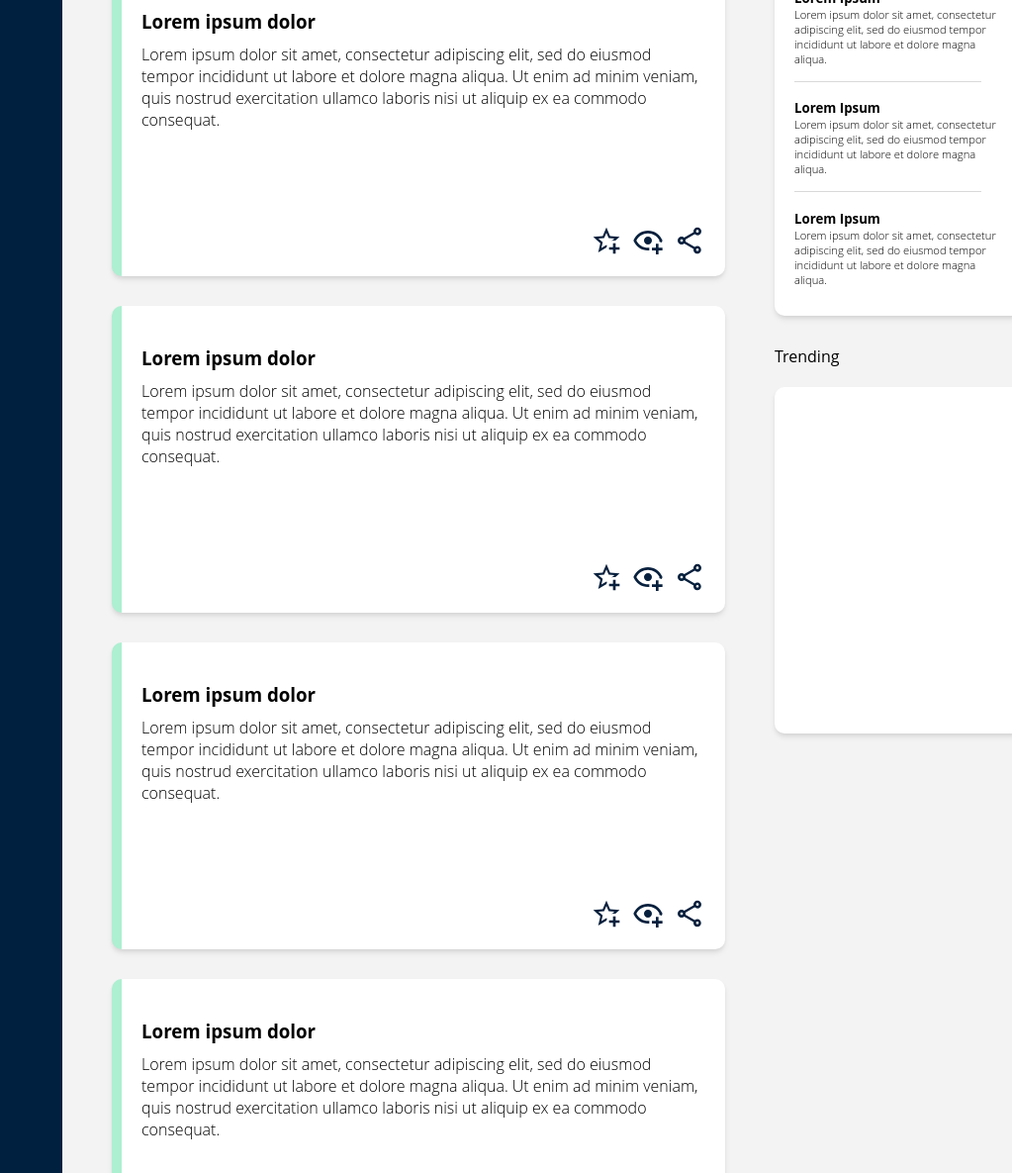
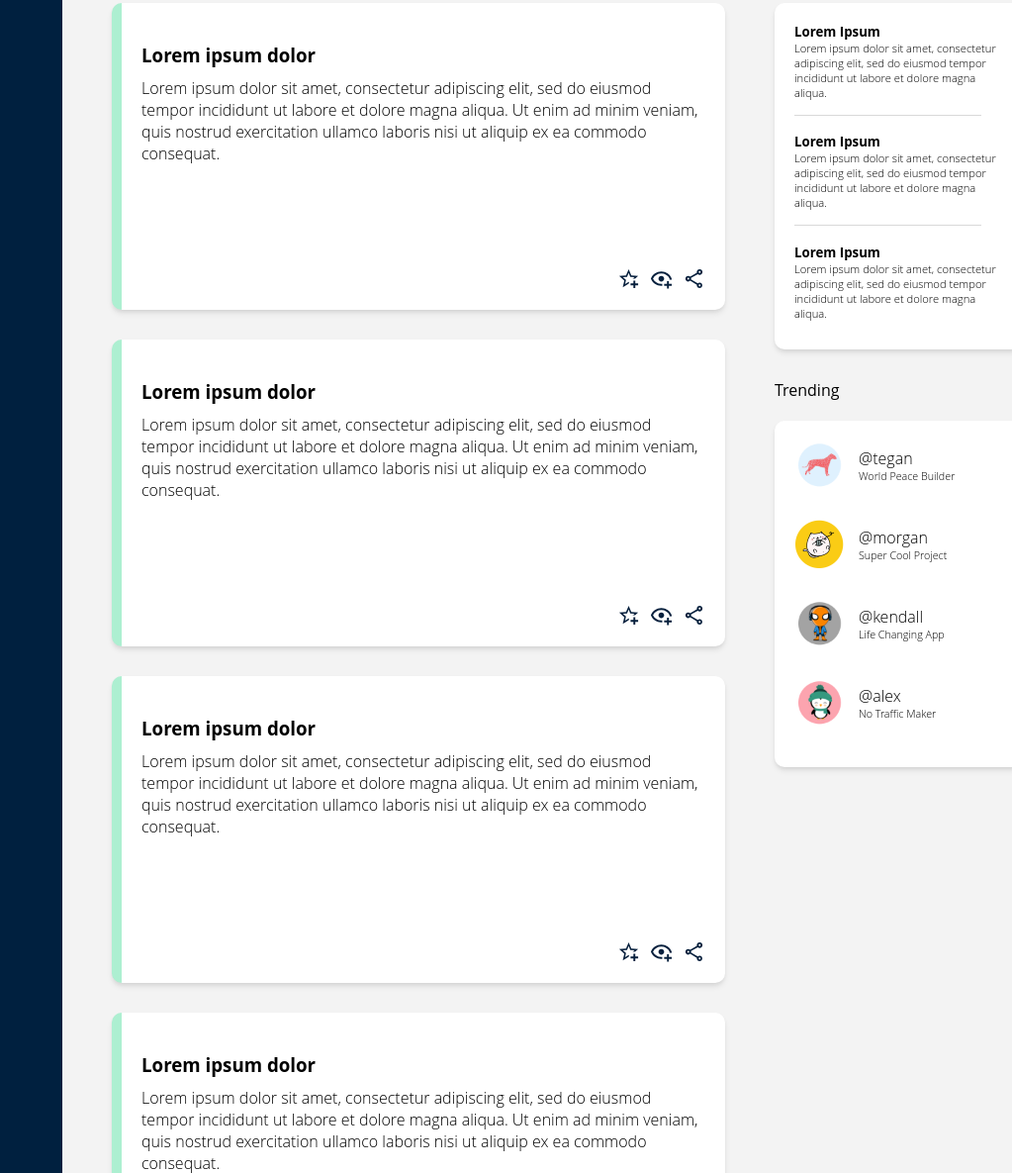
Before and after one commit to Havhar0/Admin_Dashboard, a plain HTML site: page index.html in a window 1280 px wide. Shown: the part 507-1692 px from the top of the page at 99% size, without its empty margins (257-1280 px from the left). Drawn offline with Linux system fonts and the light colour scheme; a script that the page names is missing.

Commit message:
All objects & styles added

```diff
--- a/index.html
+++ b/index.html
@@ -13,6 +13,8 @@
 
 
 <div class="wrapper">
+
+<!--------------------- LEFT COLUMN -->
 
     <div class="left-column">
 
@@ -46,6 +48,8 @@
 
     </div>
 
+<!--------------------- RIGHT COL / HEADER-->
+
     <div class="right-column">
 
         <div class="header">
@@ -57,14 +61,14 @@
                 </div>
                 <div class="header-top-right">
                     <img src="images/bell.png" class="bell">
-                    <img src="images/avatar.png" style="width:42px;height:42px;">
+                    <img src="images/john2.png" style="width:42px;height:42px;">
                     <p class="name">John Wayne</p>
                 </div>
             </div>
             <div class="header-bot">
 
                 <div class="header-bot-left">
-                    <img class="avatar-big" src="images/avatar.png">
+                    <img class="avatar-big" src="images/john2.png">
                     <div class="header-bot-text">
                         <p>Hi there,</p><h3>John Wayne (@JohnW)</h3>
                     </div>
@@ -78,6 +82,8 @@
 
             </div>
         </div>
+
+<!--------------------- MAIN BODY -->
 
         <div class="body-titles">
             <div class="title-proj">Your projects</div>
@@ -97,9 +103,9 @@
                         </div>
 
                         <div class="card-content-icons">
-                            <img src="images/star.svg" style="width:32px;height:32px;">
-                            <img src="images/eye.svg" style="width:32px;height:32px;">
-                            <img src="images/share.svg" style="width:32px;height:32px;">
+                            <img src="images/star.svg" class="card-icon">
+                            <img src="images/eye.svg" class="card-icon">
+                            <img src="images/share.svg" class="card-icon">
                         </div>
 
                     </div>
@@ -107,16 +113,15 @@
 
                 <div class="card">
                     <div class="card-content">
-
                         <div class="card-content-text">
                             <h3>Lorem ipsum dolor</h3>
                             <p>Lorem ipsum dolor sit amet, consectetur adipiscing elit, sed do eiusmod tempor incididunt ut labore et dolore magna aliqua. Ut enim ad minim veniam, quis nostrud exercitation ullamco laboris nisi ut aliquip ex ea commodo consequat. </p>
                         </div>
 
                         <div class="card-content-icons">
-                            <img src="images/star.svg" style="width:32px;height:32px;">
-                            <img src="images/eye.svg" style="width:32px;height:32px;">
-                            <img src="images/share.svg" style="width:32px;height:32px;">
+                            <img src="images/star.svg" class="card-icon">
+                            <img src="images/eye.svg" class="card-icon">
+                            <img src="images/share.svg" class="card-icon">
                         </div>
 
                     </div>
@@ -124,16 +129,15 @@
 
                 <div class="card">
                     <div class="card-content">
-
                         <div class="card-content-text">
                             <h3>Lorem ipsum dolor</h3>
                             <p>Lorem ipsum dolor sit amet, consectetur adipiscing elit, sed do eiusmod tempor incididunt ut labore et dolore magna aliqua. Ut enim ad minim veniam, quis nostrud exercitation ullamco laboris nisi ut aliquip ex ea commodo consequat. </p>
                         </div>
 
                         <div class="card-content-icons">
-                            <img src="images/star.svg" style="width:32px;height:32px;">
-                            <img src="images/eye.svg" style="width:32px;height:32px;">
-                            <img src="images/share.svg" style="width:32px;height:32px;">
+                            <img src="images/star.svg" class="card-icon">
+                            <img src="images/eye.svg" class="card-icon">
+                            <img src="images/share.svg" class="card-icon">
                         </div>
 
                     </div>
@@ -141,16 +145,15 @@
 
                 <div class="card">
                     <div class="card-content">
-
                         <div class="card-content-text">
                             <h3>Lorem ipsum dolor</h3>
                             <p>Lorem ipsum dolor sit amet, consectetur adipiscing elit, sed do eiusmod tempor incididunt ut labore et dolore magna aliqua. Ut enim ad minim veniam, quis nostrud exercitation ullamco laboris nisi ut aliquip ex ea commodo consequat. </p>
                         </div>
 
                         <div class="card-content-icons">
-                            <img src="images/star.svg" style="width:32px;height:32px;">
-                            <img src="images/eye.svg" style="width:32px;height:32px;">
-                            <img src="images/share.svg" style="width:32px;height:32px;">
+                            <img src="images/star.svg" class="card-icon">
+                            <img src="images/eye.svg" class="card-icon">
+                            <img src="images/share.svg" class="card-icon">
                         </div>
 
                     </div>
@@ -158,16 +161,15 @@
 
                 <div class="card">
                     <div class="card-content">
-
                         <div class="card-content-text">
                             <h3>Lorem ipsum dolor</h3>
                             <p>Lorem ipsum dolor sit amet, consectetur adipiscing elit, sed do eiusmod tempor incididunt ut labore et dolore magna aliqua. Ut enim ad minim veniam, quis nostrud exercitation ullamco laboris nisi ut aliquip ex ea commodo consequat. </p>
                         </div>
 
                         <div class="card-content-icons">
-                            <img src="images/star.svg" style="width:32px;height:32px;">
-                            <img src="images/eye.svg" style="width:32px;height:32px;">
-                            <img src="images/share.svg" style="width:32px;height:32px;">
+                            <img src="images/star.svg" class="card-icon">
+                            <img src="images/eye.svg" class="card-icon">
+                            <img src="images/share.svg" class="card-icon">
                         </div>
 
                     </div>
@@ -175,16 +177,15 @@
 
                 <div class="card">
                     <div class="card-content">
-
                         <div class="card-content-text">
                             <h3>Lorem ipsum dolor</h3>
                             <p>Lorem ipsum dolor sit amet, consectetur adipiscing elit, sed do eiusmod tempor incididunt ut labore et dolore magna aliqua. Ut enim ad minim veniam, quis nostrud exercitation ullamco laboris nisi ut aliquip ex ea commodo consequat. </p>
                         </div>
 
                         <div class="card-content-icons">
-                            <img src="images/star.svg" style="width:32px;height:32px;">
-                            <img src="images/eye.svg" style="width:32px;height:32px;">
-                            <img src="images/share.svg" style="width:32px;height:32px;">
+                            <img src="images/star.svg" class="card-icon">
+                            <img src="images/eye.svg" class="card-icon">
+                            <img src="images/share.svg" class="card-icon">
                         </div>
 
                     </div>
@@ -192,6 +193,8 @@
 
 
             </div>
+
+<!--------------------- RIGHT SIDE -->
 
             <div class="body-side">
                 <div class="body-side-cards">
@@ -207,8 +210,41 @@
                         </div>
                     </div>
                     <p class="title-trending">Trending</p>
+
                     <div class="bs-card">
-                        <div class="trending"></div>
+                        <div class="trending">
+
+
+
+                                <div class="trend-card">
+                                    <img class="trend-avatar" src="images/tegan.png">
+                                    <div class="trend-text">
+                                        <p>@tegan</p><h6>World Peace Builder</h6>
+                                    </div>
+                                </div>
+
+                                <div class="trend-card">
+                                    <img class="trend-avatar" src="images/avatar.png">
+                                    <div class="trend-text">
+                                        <p>@morgan</p><h6>Super Cool Project</h6>
+                                    </div>
+                                </div>
+
+                                <div class="trend-card">
+                                    <img class="trend-avatar" src="images/kendall.png">
+                                    <div class="trend-text">
+                                        <p>@kendall</p><h6>Life Changing App</h6>
+                                    </div>
+                                </div>
+
+                                <div class="trend-card">
+                                    <img class="trend-avatar" src="images/alex.png">
+                                    <div class="trend-text">
+                                        <p>@alex</p><h6>No Traffic Maker</h6>
+                                    </div>
+                                </div>
+
+                        </div>
                     </div>
 
                 </div>
--- a/styles.css
+++ b/styles.css
@@ -74,7 +74,7 @@ body{
     background-color: rgb(243, 243, 243);
     border: none;
     height: 25px;
-    width: 300px;
+    width: 500px;
     padding-left: 20px;
 }
 
@@ -129,6 +129,8 @@ button:hover {
 /*--------- LEFT COLUMN --------*/
 
 .left-column{
+
+    /*background-color: #A38065;*/
     background-color: #00203FFF;
     height: 100%;
 }
@@ -153,12 +155,12 @@ button:hover {
 }
 
 .logo img{
-    width: 70px;
-    height: 70px;
+    width: 65px;
+    height: 65px;
 }
 
 .logo h2{
-    margin-left: 15px ;
+    margin-left: 20px ;
 }
 
 .home-menu{
@@ -173,12 +175,12 @@ li {
     list-style: none;
     display: flex;
     font-weight: 600;
-    margin:0 0 15px 0;
+    margin:0 0 16px 0;
     color: rgb(255, 255, 255);
 }
 
 li a{
-    margin-left: 15px;
+    margin-left: 20px;
     text-decoration: none;
     color: white;
     font-size: 20px;
@@ -208,8 +210,7 @@ li a:hover{
 }
 
 .body{
-
-    height: auto;
+    height: 79.6%;
     display: grid;
     grid-template-columns: 75% 25%;
     background-color: rgb(243, 243, 243);
@@ -217,7 +218,6 @@ li a:hover{
 }
 
 .cards-grid{
-
     display: grid;
     grid-template-columns: repeat(auto-fit, minmax(300px, 1fr));
     padding-top: 20px;
@@ -237,6 +237,10 @@ li a:hover{
     overflow: hidden ;
 }
 
+.card-icon{
+    width:23px;
+    height:23px;
+}
 
 
 /*--------- MAIN BODY / CARDS --------*/
@@ -314,3 +318,28 @@ li a:hover{
 .title-trending{
     padding-bottom: 20px;
 }
+
+.trending{
+    display:grid;
+    grid-template-rows: 1fr 1fr 1fr 1fr;
+    gap: 30px;
+    padding: 20px;
+}
+
+.trend-card{
+    display:flex;
+    align-items: center;
+}
+
+.trend-avatar{
+    width: 50px;
+    height: 50px;
+}
+
+.trend-text{
+    margin-left: 15px;
+}
+
+.trend-text p,h6{
+    font-weight: 300;
+}
```
Also changed, not shown: images/alex.png (added), images/john.png (added), images/john2.png (added), images/kendall.png (added), images/tegan.png (added).
